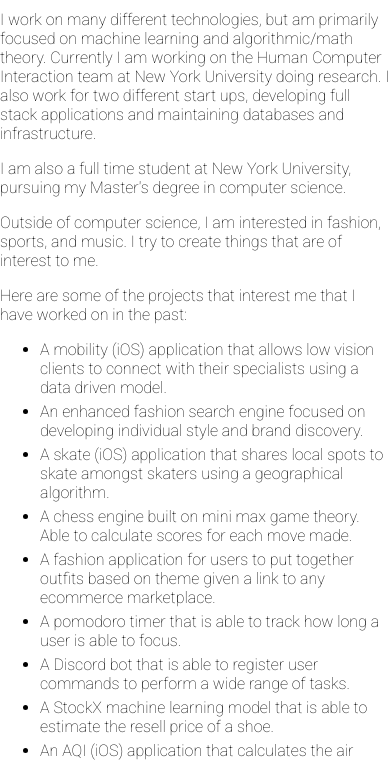
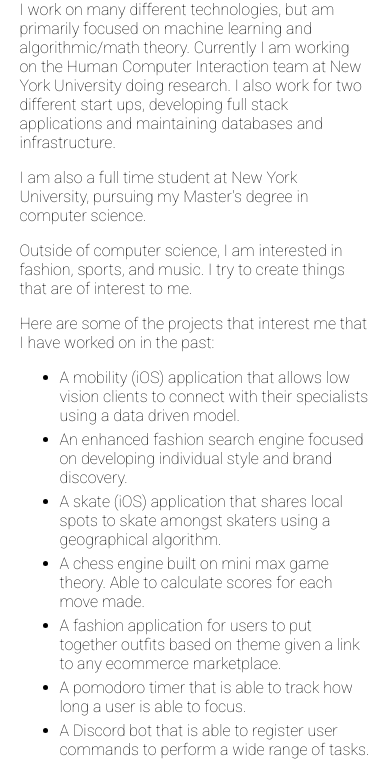
Before and after one commit to jinsung-kim/jinkim-io, a website: page about.html in a window 390 px wide. Shown: the part 109-870 px from the top of the page. Drawn offline with Linux system fonts and the light colour scheme.

Commit message:
style: mobile view padding

```diff
--- a/about.html
+++ b/about.html
@@ -19,8 +19,15 @@
     body {
         max-width: 500px;
         margin: 0 auto;
-        margin-top: 60px;
-        margin-bottom: 60px;
+        margin-top: 50px;
+        margin-bottom: 50px;
+    }
+
+    @media only screen and (max-width: 400px) {
+        .content {
+            padding-left: 5%;
+            padding-right: 5%;
+        }
     }
 
     .top-header {
```
